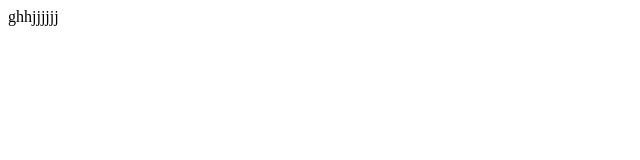
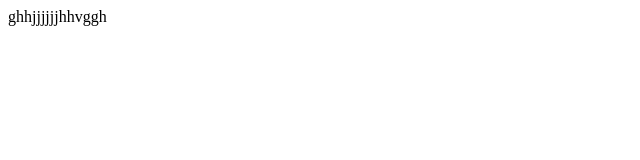
Before and after one commit to Madiha-Life/MyFirstWebProject1, a plain HTML site: page index.html in a window 1280 px wide. Shown: the full height of the page, 0-640 px from the left. Drawn offline with Linux system fonts and the light colour scheme.

Commit message:
my first commit

```diff
--- a/index.html
+++ b/index.html
@@ -8,7 +8,7 @@
 </head>
 
 <body>
-ghhjjjjjj
+ghhjjjjjjhhvggh
 </body>
 
 </html>
```
Also changed, not shown: style.css (added).
